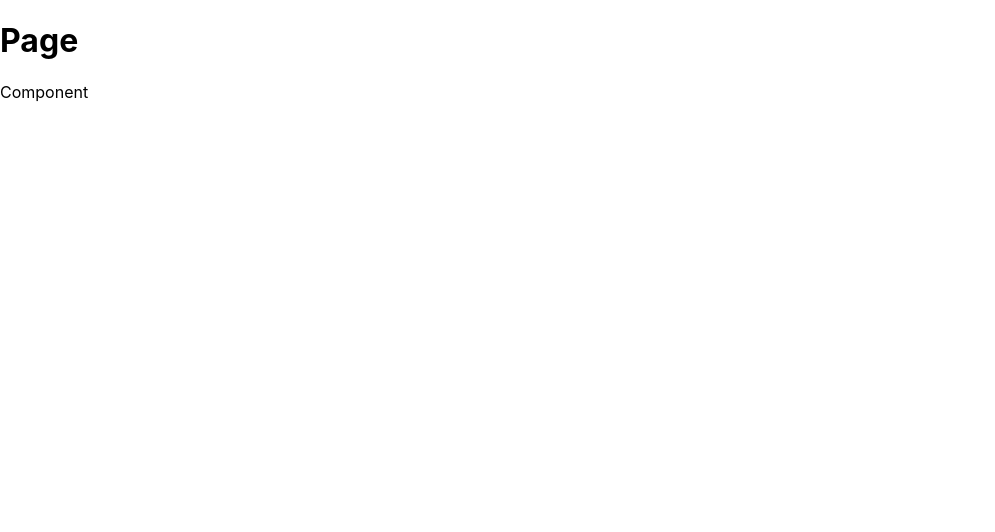
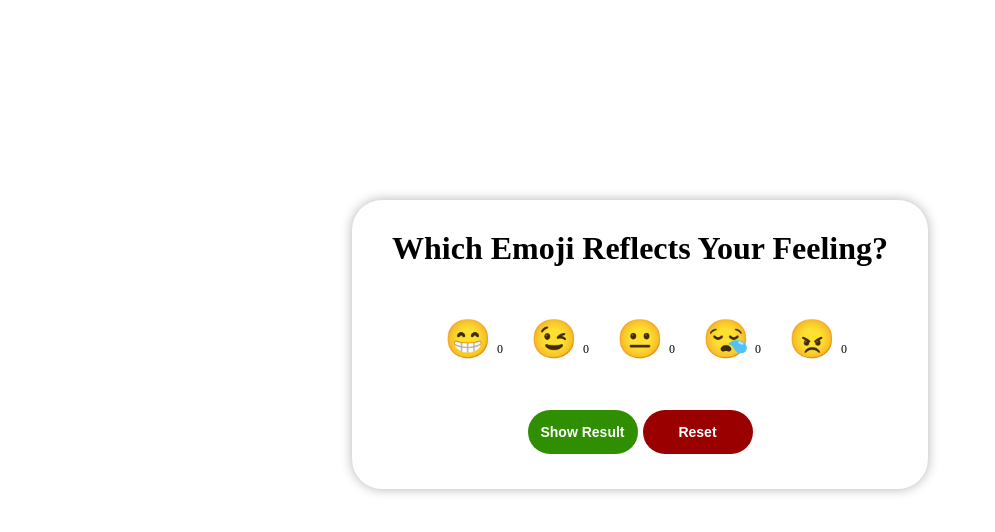
Before and after one commit to anna-treshchova/react, a React (Create React App) app: page / in a window 1280 px wide. Shown: the top 532 px of the page, without its empty margins (0-995 px from the left). Built offline with nearby package versions, Linux system fonts and the light colour scheme.

Commit message:
add class component: smile voting

```diff
--- a/package.json
+++ b/package.json
@@ -10,6 +10,7 @@
     "react": "^19.1.0",
     "react-dom": "^19.1.0",
     "react-scripts": "5.0.1",
+    "uuid": "^11.1.0",
     "web-vitals": "^2.1.4"
   },
   "scripts": {
--- a/public/index.html
+++ b/public/index.html
@@ -13,7 +13,7 @@
     <link rel="manifest" href="%PUBLIC_URL%/manifest.json" />
     <title>React App</title>
   </head>
-  <body>
+  <body class="body">
     <noscript>You need to enable JavaScript to run this app.</noscript>
     <div id="root"></div>
   </body>
--- a/src/App.js
+++ b/src/App.js
@@ -1,9 +1,9 @@
-import Page from './pages/page';
+import SmileVoting from './pages/smiles';
 
 function App() {
   return (
     <>
-        <Page />
+        <SmileVoting />
     </>
   );
 }
--- a/src/index.css
+++ /dev/null
@@ -1,13 +0,0 @@
-body {
-  margin: 0;
-  font-family: -apple-system, BlinkMacSystemFont, 'Segoe UI', 'Roboto', 'Oxygen',
-    'Ubuntu', 'Cantarell', 'Fira Sans', 'Droid Sans', 'Helvetica Neue',
-    sans-serif;
-  -webkit-font-smoothing: antialiased;
-  -moz-osx-font-smoothing: grayscale;
-}
-
-code {
-  font-family: source-code-pro, Menlo, Monaco, Consolas, 'Courier New',
-    monospace;
-}
--- a/src/index.js
+++ b/src/index.js
@@ -1,7 +1,6 @@
 import React from 'react';
 import ReactDOM from 'react-dom/client';
 import App from './App';
-import './index.css';
 
 const root = ReactDOM.createRoot(document.getElementById('root'));
 root.render(
--- a/src/pages/page/components/Component.js
+++ /dev/null
@@ -1,14 +0,0 @@
-import React from 'react';
-
-class Component extends React.Component {
-
-    render() {
-        return (
-            <div>
-                Component
-            </div>
-        )
-    }
-}
-
-export default Component;
--- a/src/pages/page/index.js
+++ /dev/null
@@ -1,17 +0,0 @@
-import React from 'react';
-import Component from './components/Component';
-
-import './Page.css'
-
-class Page extends React.Component {
-    render() {
-        return (
-            <div>
-                <h1>Page</h1>
-                <Component />
-            </div>
-        )
-    }
-}
-
-export default Page;
--- /dev/null
+++ b/src/pages/smiles/SmileVoting.css
@@ -0,0 +1,99 @@
+* {
+    box-sizing: border-box;
+    margin: 0;
+    padding: 0;
+}
+
+.body, #root {
+    display: flex;
+    justify-content: center;
+}
+
+.smiles {
+    display: flex;
+    flex-direction: column;
+    justify-content: center;
+    align-items: center;
+    padding: 30px 40px;
+    margin-top: 200px;
+    border-radius: 30px;
+    background-color: #ffffff;
+    box-shadow: 0 0 12px rgba(0, 0, 0, 0.3);
+}
+
+.smiles h1 {
+    margin-bottom: 40px;
+}
+
+.smiles h2 {
+    margin: 30px 0;
+}
+.smiles h3 {
+    font-size: 18px;
+    margin-bottom: 5px;
+}
+
+.smiles__list {
+    display: flex;
+    list-style:  none;
+    padding: 0;
+}
+
+.smiles__item {
+    position: relative;
+    width: 70px;
+    height: 68px;
+    display: flex;
+    flex-direction: column;
+    align-items: center;
+    padding: 10px;
+    margin: 0 8px;
+    cursor: pointer;
+    user-select: none; /* забороняє виділення тексту */
+    -webkit-user-select: none; /* для Safari */
+    -moz-user-select: none;    /* для Firefox */
+    -ms-user-select: none;     /* для IE/Edge */
+}
+
+.smiles__item:hover .smiles__emoji {
+    font-size: 40px;
+}
+
+.smiles__emoji {
+    font-size: 38px;
+    /*padding-right: 5px;*/
+    transition: font-size 0.2s;
+}
+
+.smiles__votes {
+    position: absolute;
+    right: 0;
+    bottom: 18px;
+    font-size: 12px;
+}
+
+.smiles__btn-box {
+    display: flex;
+    gap: 5px;
+    margin-top: 35px;
+    margin-bottom: 5px;
+}
+
+.smiles__btn-box button {
+    min-width: 110px;
+    padding: 14px 0;
+    font-weight: 600;
+    font-size: 14px;
+    color: #ffffff;
+    border: none;
+    border-radius: 30px;
+    cursor: pointer;
+}
+
+.result-btn {
+    background-color: #308f00;
+}
+
+.reset-btn {
+    background-color: #9a0000;
+}
--- /dev/null
+++ b/src/pages/smiles/components/Item.js
@@ -0,0 +1,19 @@
+import React from 'react';
+
+class SmileItem extends React.Component {
+    handleAddVote = () => {
+        this.props.addVote?.(this.props.smile.id) // optional chaining
+    }
+
+   render() {
+       const { smile } = this.props;
+        return (
+           <li onClick={this.handleAddVote} className='smiles__item'>
+               <span className='smiles__emoji'>{smile.emoji}</span>
+               <span className='smiles__votes'>{smile.votes}</span>
+           </li>
+       )
+   }
+}
+
+export default SmileItem;
--- /dev/null
+++ b/src/pages/smiles/components/List.js
@@ -0,0 +1,19 @@
+import React from 'react';
+
+import SmileItem from "./Item";
+
+class SmileList extends React.Component {
+    render() {
+        return <ul className='smiles__list'>
+            {this.props.smiles.map((smile) => (
+                <SmileItem
+                    key={smile.id}
+                    smile={smile}
+                    addVote={this.props.addVote}
+                />
+            ))}
+        </ul>
+    }
+}
+
+export default SmileList;
--- /dev/null
+++ b/src/pages/smiles/index.js
@@ -0,0 +1,94 @@
+import React from 'react';
+import { v4 as uuidv4 } from 'uuid';
+
+import SmileList from './components/List';
+import './SmileVoting.css'
+
+class SmileVoting extends React.Component {
+    constructor(props) {
+        super(props);
+        this.state = {
+            smiles: [
+                { id: uuidv4(), emoji: '😁', votes: 0 },
+                { id: uuidv4(), emoji: '😉', votes: 0 },
+                { id: uuidv4(), emoji: '😐', votes: 0 },
+                { id: uuidv4(), emoji: '😪', votes: 0 },
+                { id: uuidv4(), emoji: '😠', votes: 0 },
+            ],
+            showResult: false,
+            winners: null,
+        }
+    }
+
+    toggleResult = () => {
+        const highestVotes = this.state.smiles.reduce((acc, smile) => {
+            if (acc < smile.votes)  {
+                acc = smile.votes;
+            }
+            return acc;
+        }, 0)
+
+        if (highestVotes > 0) {
+            const winners = this.state.smiles.filter(smile => smile.votes === highestVotes)
+            this.setState({
+                winners,
+                showResult: !this.state.showResult,
+            });
+        }
+    }
+
+    addVote = (id) => {
+        this.setState((prevState) => {
+            const updatedSmiles = prevState.smiles.map((smile) => {
+                if (smile.id === id) {
+                    return { ...smile, votes: smile.votes + 1 };
+                }
+                return smile;
+            })
+            return {smiles: updatedSmiles};
+        })
+    }
+
+    resetVotes = () => {
+        const resetSmiles = this.state.smiles.map((smile) => ({
+            ...smile,
+            votes: 0
+        }))
+
+        this.setState({
+            smiles: resetSmiles,
+            showResult: false,
+            winners: null,
+        })
+    }
+
+    render() {
+        return (
+            <div className='smiles'>
+                <h1>Which Emoji Reflects Your Feeling?</h1>
+
+                <SmileList
+                    smiles={this.state.smiles}
+                    addVote={this.addVote}
+                />
+
+                <div className='smiles__btn-box'>
+                    <button className='result-btn' onClick={this.toggleResult}>
+                        {!this.state.showResult ? 'Show Result' : 'Hide Result'}
+                    </button>
+                    <button className='reset-btn' onClick={this.resetVotes}>Reset</button>
+                </div>
+
+                {this.state.showResult &&
+                    <>
+                        <h2>Voting results:</h2>
+                        <h3>Winners:</h3>
+                        <SmileList smiles={this.state.winners}/>
+                    </>
+                }
+            </div>
+        )
+    }
+}
+
+export default SmileVoting;
```
Also changed, not shown: src/pages/page/Page.css (deleted), 1 other file (tests, documents, lock files or other folders).
